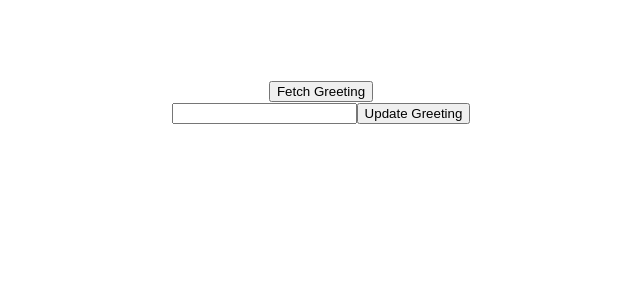
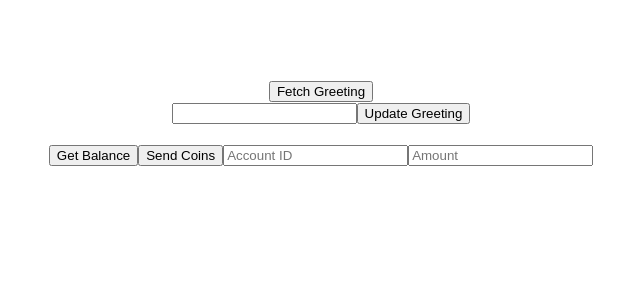
Before and after one commit to hshoja/Sample-Dapp-with-React-and-Solidity, a React (Create React App) app: page / in a window 1280 px wide. Shown: the top 300 px of the page, without its empty margins (319-959 px from the left). Built offline with nearby package versions, Linux system fonts and the light colour scheme; no server answers.

Commit message:
feat: add a HSH token and test trasfer between wallets

```diff
--- a/src/App.js
+++ b/src/App.js
@@ -1,12 +1,16 @@
 import "./App.css";
 import Greeter from "./artifacts/contracts/Greeter.sol/Greeter.json";
+import Token from "./artifacts/contracts/Token.sol/Token.json";
 import { useState } from "react";
 import { ethers } from "ethers";
 
 const greeterAddress = "0x29c3856D738EfeBc0BFC99365a915ec1a2FAf6Dc";
+const tokenAddress = "0x685F3cC9bB5003993fF74714ef52B6f0e10C85ee";
 
 function App() {
   const [greeting, setGreeting] = useState("");
+  const [userAccount, setUserAccount] = useState();
+  const [amount, setAmount] = useState();
 
   //request access to the user's Metamask account
   async function requestAccount() {
@@ -48,6 +52,44 @@
     }
   }
 
+  async function getBalance() {
+    if (typeof window.ethereum !== "undefined") {
+      const [account] = await window.ethereum.request({
+        method: "eth_requestAccounts",
+      });
+      console.log(account);
+      const provider = new ethers.providers.Web3Provider(window.ethereum);
+      const contract = new ethers.Contract(tokenAddress, Token.abi, provider);
+
+      try {
+        const balance = await contract.balanceOf(account);
+        alert("balance: ", balance);
+      } catch (error) {
+        console.log(error);
+      }
+    }
+  }
+
+  async function sendCoins() {
+    if (typeof window.ethereum !== "undefined") {
+      await requestAccount();
+      const provider = new ethers.providers.Web3Provider(window.ethereum);
+      const signer = provider.getSigner();
+      const contract = new ethers.Contract(tokenAddress, Token.abi, signer);
+
+      try {
+        const transaction = await contract.ttransfer(userAccount, amount);
+        await transaction.wait();
+        console.log(
+          transaction,
+          ` - ${amount} Coins successfully sent to ${userAccount}`
+        );
+      } catch (error) {
+        console.log(error);
+      }
+    }
+  }
+
   const handleSave = () => {
     updateGreeting(greeting);
   };
@@ -63,6 +105,19 @@
         />
         <button onClick={handleSave}> Update Greeting</button>
       </div>
+      <div>
+        <br />
+        <button onClick={getBalance}>Get Balance</button>
+        <button onClick={sendCoins}>Send Coins</button>
+        <input
+          onChange={(e) => setUserAccount(e.target.value)}
+          placeholder="Account ID"
+        />
+        <input
+          onChange={(e) => setAmount(e.target.value)}
+          placeholder="Amount"
+        />
+      </div>
     </div>
   );
 }
```
Also changed, not shown: scripts/deploy.js (+8 -0 lines), 2 other files (tests, documents, lock files or other folders).
